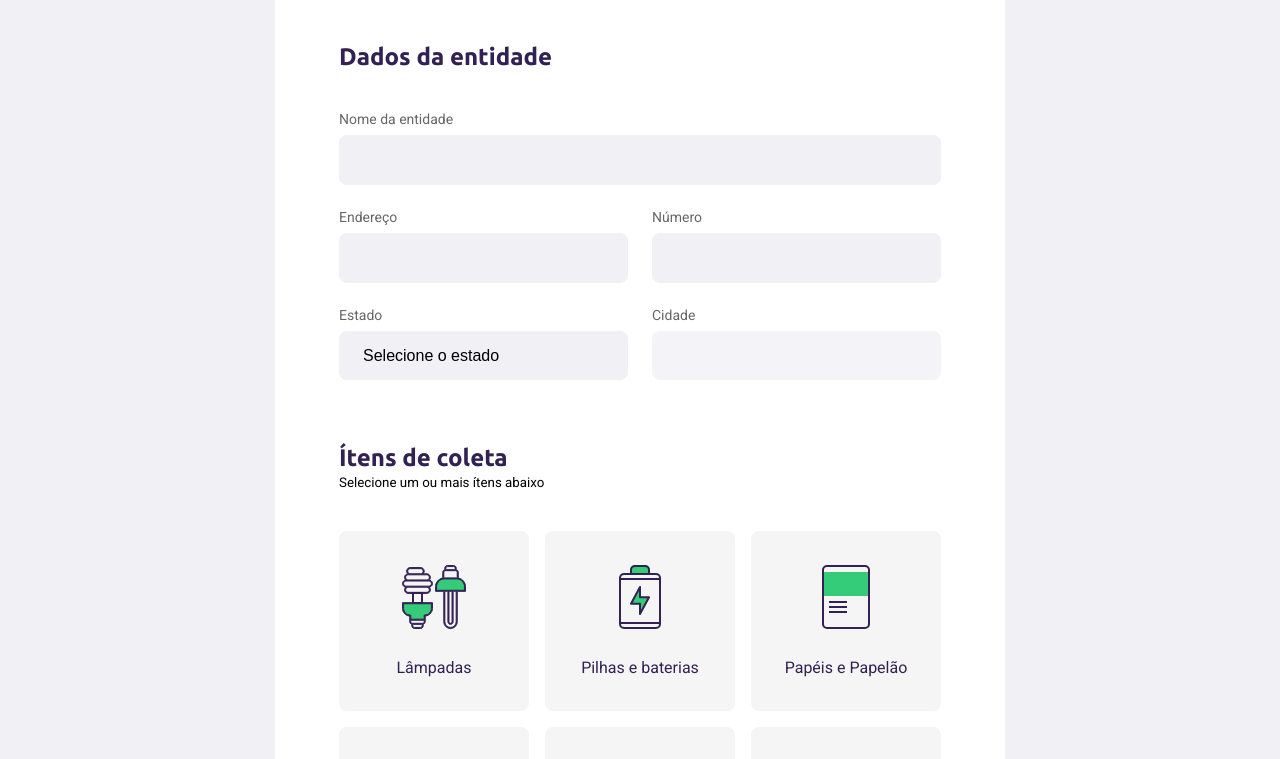
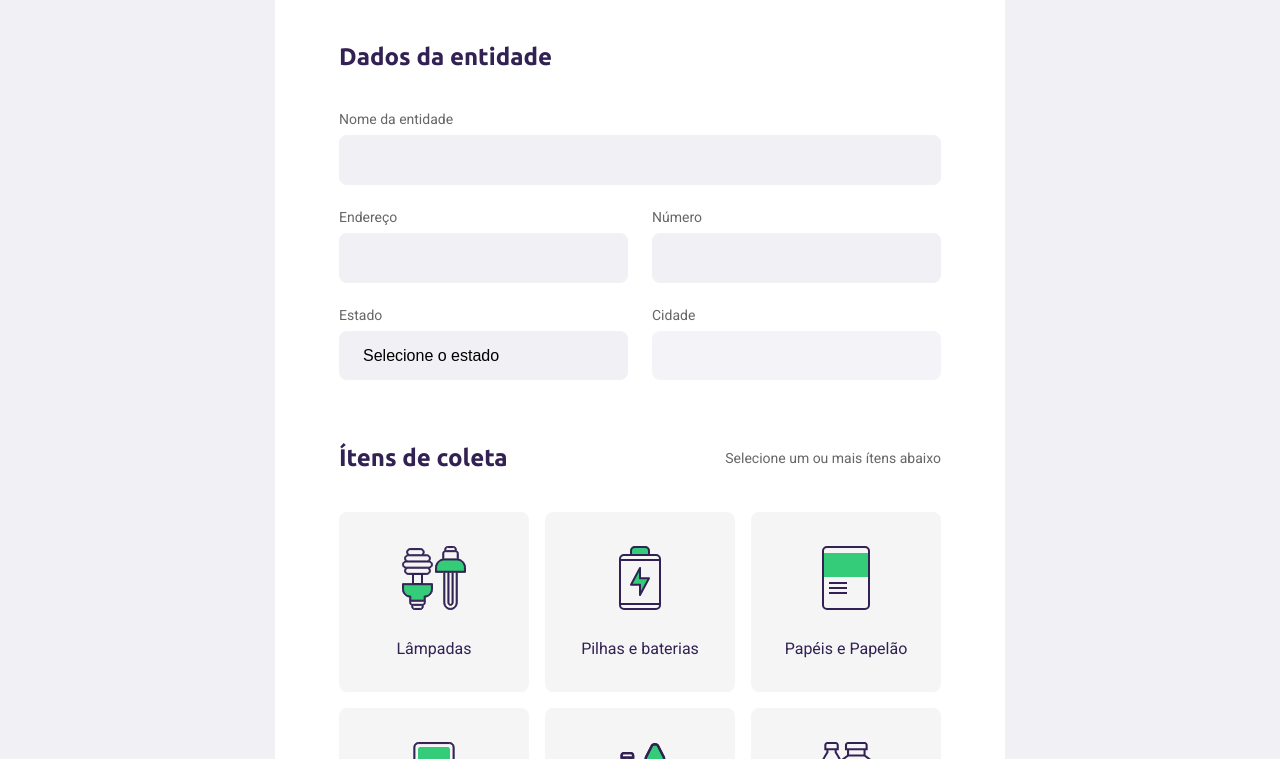
Before and after one commit to Raymw1/ecoleta, a plain HTML site: page create-point.html in a window 1280 px wide. Shown: the part 341-1100 px from the top of the page. Drawn offline with Linux system fonts and the light colour scheme; no server answers.

Commit message:
Adjusting small text in form

```diff
--- a/styles/create-point.css
+++ b/styles/create-point.css
@@ -51,10 +51,19 @@ form fieldset {
 
 form legend {
     margin-bottom: 40px;
+    width: 100%;
+    display: flex;
+    align-items: center;
+    justify-content: space-between;
 }
 
 form legend h2 {
     font-size: 24px;
+}
+
+form legend small {
+    font-size: 14px;
+    opacity: 0.6;
 }
 
 form .field {
```
